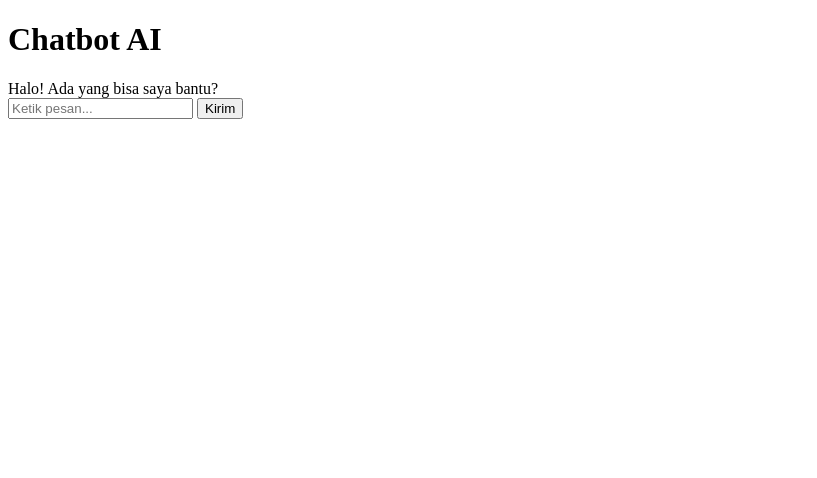
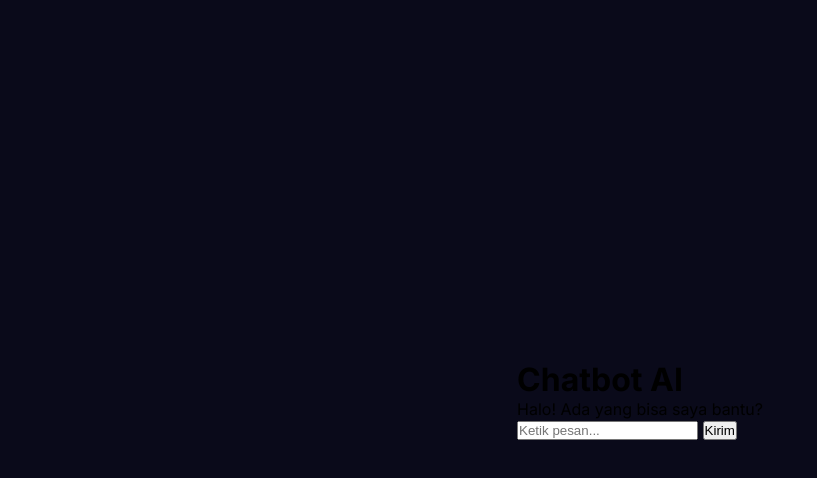
Before and after one commit to Muhammadraihanfitzalrahman/009_ChatBot, a website: page public/index.html in a window 1280 px wide. Shown: the whole page, without its empty margins (0-817 px from the left). Drawn offline with Linux system fonts and the light colour scheme.

Commit message:
Menambahkan variabel CSS dan reset styling dasar

```diff
--- a/public/style.css
+++ b/public/style.css
@@ -1 +1,46 @@
-/* Style untuk Chatbot AI */
+/* ===========================
+   Google Fonts Import
+   =========================== */
+@import url('https://fonts.googleapis.com/css2?family=Inter:wght@400;500;600;700;800&display=swap');
+
+/* ===========================
+   CSS Variables
+   =========================== */
+:root {
+    --primary: #7c3aed;
+    --primary-light: #a78bfa;
+    --accent: #06b6d4;
+    --accent-glow: rgba(6, 182, 212, 0.4);
+    --bg-dark: #0a0a1a;
+    --bg-card: rgba(255, 255, 255, 0.04);
+    --text-primary: #f1f5f9;
+    --text-secondary: #94a3b8;
+    --glass-border: rgba(255, 255, 255, 0.08);
+    --glass-bg: rgba(255, 255, 255, 0.06);
+    --user-bubble: linear-gradient(135deg, #7c3aed, #2563eb);
+    --bot-bubble: rgba(255, 255, 255, 0.08);
+    --shadow-glow: 0 0 60px rgba(124, 58, 237, 0.15), 0 0 120px rgba(6, 182, 212, 0.08);
+}
+
+/* ===========================
+   Reset & Base
+   =========================== */
+*,
+*::before,
+*::after {
+    margin: 0;
+    padding: 0;
+    box-sizing: border-box;
+}
+
+body {
+    font-family: 'Inter', 'Segoe UI', system-ui, -apple-system, sans-serif;
+    background: var(--bg-dark);
+    min-height: 100vh;
+    display: flex;
+    align-items: center;
+    justify-content: center;
+    padding: 20px;
+    overflow: hidden;
+    position: relative;
+}
```
